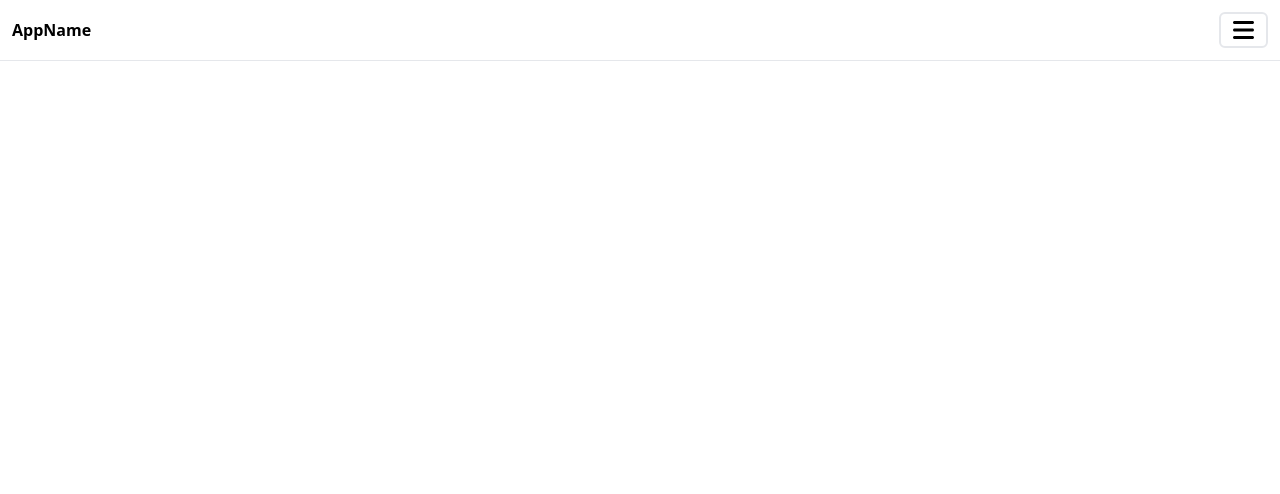
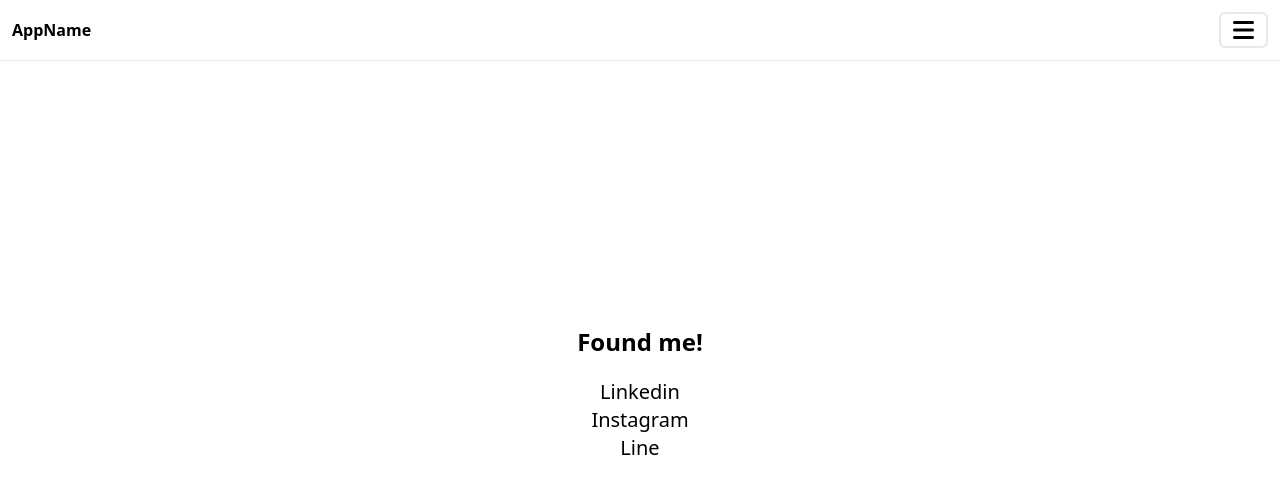
Before and after one commit to prsty02/rakamin-test, a React (Create React App) app: page /contact in a window 1280 px wide. Before the commit this address had no page. Shown: the top 494 px of the page. Built offline with nearby package versions, Linux system fonts and the light colour scheme.

Commit message:
create navigation

```diff
--- a/src/App.js
+++ b/src/App.js
@@ -1,16 +1,18 @@
 import { BrowserRouter, Route, Routes } from "react-router-dom";
 import Header from "./Components/Header";
+import Contact from "./Views/Contact";
 import Home from "./Views/Home";
 
 function App() {
   return (
-    <div className="App">
+    <div className="App h-screen">
       <BrowserRouter>
         <Header />
-        <div className="p-3">
+        <div className="p-3 h-5/6">
           <Routes>
             <Route exact path="/" element={ <Home/> } />
             <Route exact path="/about" element={ <Home/> } />
+            <Route exact path="/contact" element={ <Contact/> } />
           </Routes>
         </div>
       </BrowserRouter>
--- a/src/Components/NavigationMenu.js
+++ b/src/Components/NavigationMenu.js
@@ -10,6 +10,9 @@ const NavigationMenu = (props) => {
                 <li className="p-3 border-b">
                     <Link to="about" onClick={props.close}>About</Link>
                 </li>
+                <li className="p-3 border-b">
+                    <Link to="contact" onClick={props.close}>Contact</Link>
+                </li>
             </ul>
         </div>
     )
--- /dev/null
+++ b/src/Views/Contact.js
@@ -0,0 +1,23 @@
+const Contact = () => {
+    return (
+        <div className="flex flex-col justify-center w-full h-full">
+            <div className="flex justify-center pb-5">
+                <h1 className="text-2xl font-bold">Found me!</h1>
+            </div>
+            <div className="flex flex-col justify-center items-center">
+                <div className="text-xl">
+                    Linkedin
+                </div>
+                <div className="text-xl ">
+                    Instagram
+                </div>
+                <div className="text-xl">
+                    Line
+                </div>
+            </div>
+
+        </div>
+    )
+}
+
+export default Contact
```
